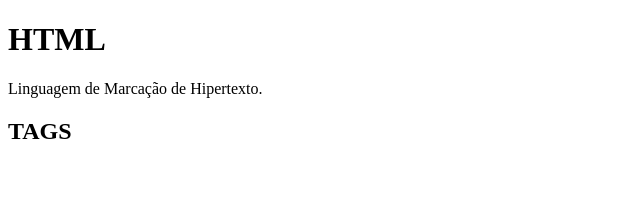
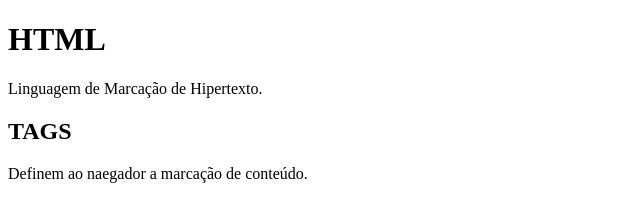
Before and after one commit to JessicaRogalCaldas/primeiro_site, a plain HTML site: page index.html in a window 1280 px wide. Shown: the whole page, without its empty margins (0-640 px from the left). Drawn offline with Linux system fonts and the light colour scheme.

Commit message:
Update index.html

```diff
--- a/index.html
+++ b/index.html
@@ -11,5 +11,6 @@
     <p>Linguagem de Marcação de Hipertexto.</p>
 
     <h2>TAGS</h2>
+    <p>Definem ao naegador a marcação de conteúdo.</p>
 </body>
 </html>
```
